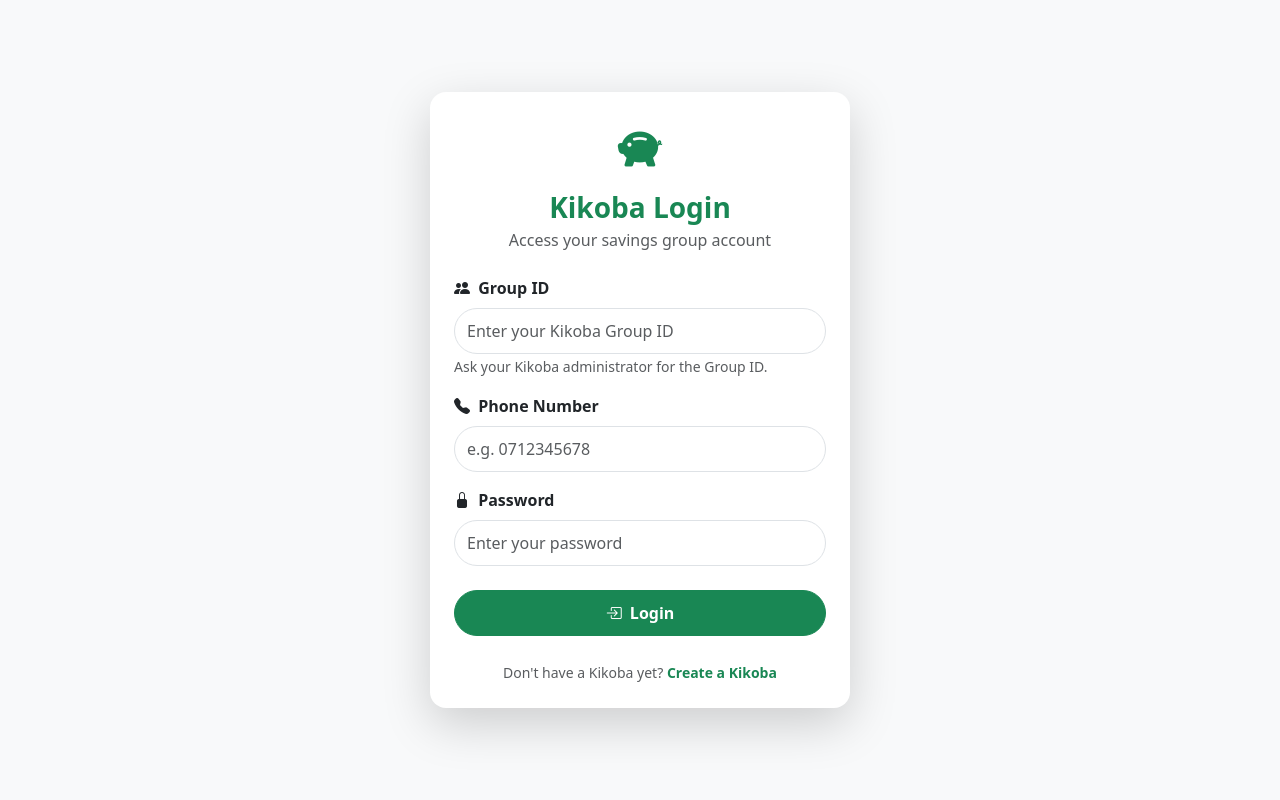
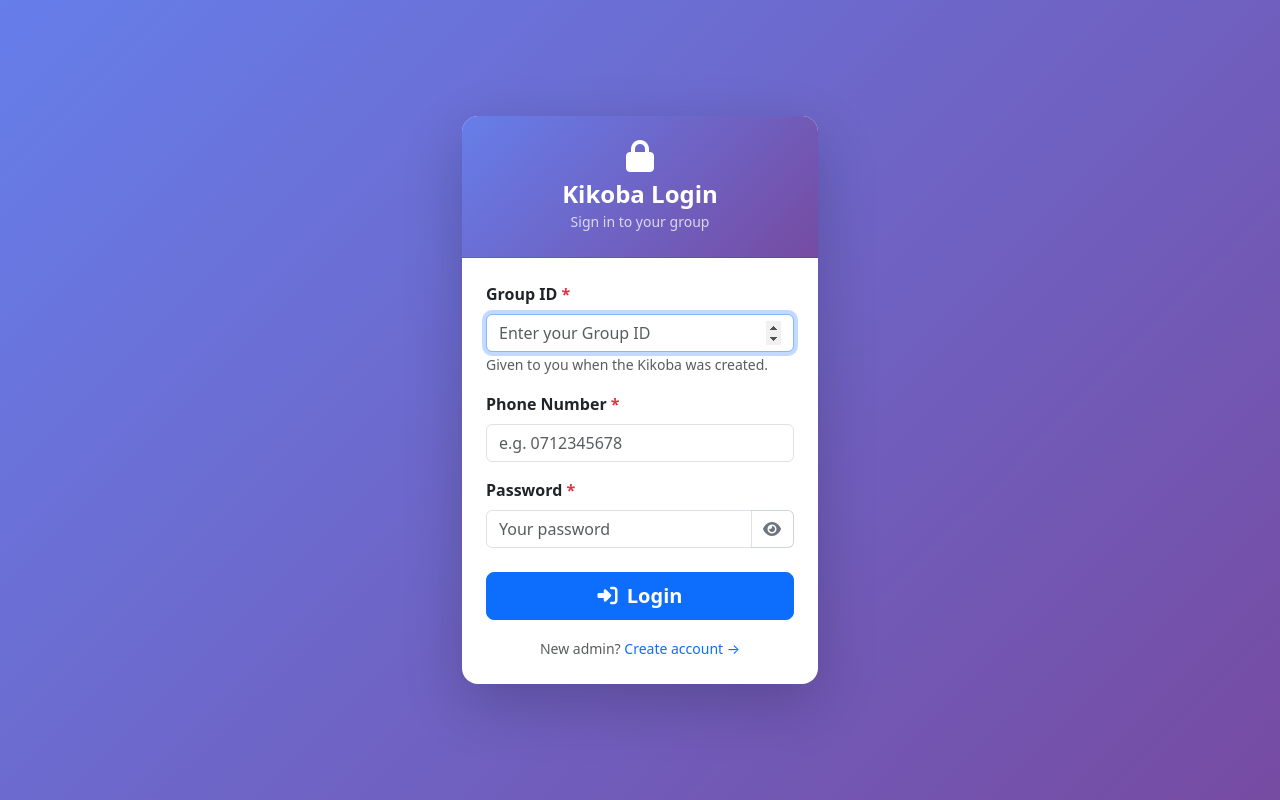
Before and after one commit to Tamari2306/kikoba-app, a Flask app: page /login in a window 1280 px wide. Run offline with Flask 3, Linux system fonts and the light colour scheme; some libraries are stand-ins or nearby versions.

Commit message:
sign up and login changes

```diff
--- a/backend/app.py
+++ b/backend/app.py
@@ -851,35 +851,42 @@ def signup():
     cursor = get_cursor(db)
 
     if request.method == "POST":
-        name = request.form.get("name")
-        email = request.form.get("email")
-        password = request.form.get("password")
-
-        if not name or not email or not password:
+        name     = (request.form.get("name")     or "").strip()
+        phone    = (request.form.get("phone")    or "").strip()
+        email    = (request.form.get("email")    or "").strip()
+        password = (request.form.get("password") or "").strip()
+
+        if not name or not phone or not email or not password:
             cursor.close()
             return render_template("signup.html", error="All fields are required")
 
-        cursor.execute(
-            "SELECT * FROM members WHERE email=%s AND is_system=1",
-            (email,)
-        )
-        existing = cursor.fetchone()
-
-        if existing:
+        if len(password) < 6:
+            cursor.close()
+            return render_template("signup.html", error="Password must be at least 6 characters")
+
+        cursor.execute("SELECT id FROM members WHERE email = %s", (email,))
+        if cursor.fetchone():
             cursor.close()
             return render_template("signup.html", error="Email already registered")
 
+        cursor.execute("SELECT id FROM members WHERE phone = %s", (phone,))
+        if cursor.fetchone():
+            cursor.close()
+            return render_template("signup.html", error="Phone number already registered")
+
         cursor.execute("""
-            INSERT INTO members (name, email, password, is_system, joined_date)
-            VALUES (%s, %s, %s, 1, CURRENT_DATE)
+            INSERT INTO members (name, phone, email, password, is_system, role, is_active, joined_date)
+            VALUES (%s, %s, %s, %s, 1, 'admin', 1, CURRENT_DATE)
             RETURNING id
-        """, (name, email, generate_password_hash(password)))
+        """, (name, phone, email, generate_password_hash(password)))
 
         new_admin_id = cursor.fetchone()["id"]
         db.commit()
 
-        session["user_id"] = new_admin_id
-        session["role"] = "admin"
+        session["user_id"]     = new_admin_id
+        session["member_id"]   = new_admin_id
+        session["role"]        = "admin"
+        session["member_name"] = name
         cursor.close()
         return redirect("/create-group")
 
--- a/backend/templates/login.html
+++ b/backend/templates/login.html
@@ -1,180 +1,82 @@
 <!DOCTYPE html>
 <html lang="en">
-
 <head>
     <meta charset="UTF-8">
-    <meta name="viewport" content="width=device-width, initial-scale=1.0">
-
-    <title>Kikoba Login</title>
-
-    <!-- Bootstrap CSS -->
-    <link
-        href="https://cdn.jsdelivr.net/npm/bootstrap@5.3.2/dist/css/bootstrap.min.css"
-        rel="stylesheet"
-    >
-
-    <!-- Bootstrap Icons -->
-    <link
-        rel="stylesheet"
-        href="https://cdn.jsdelivr.net/npm/bootstrap-icons@1.10.5/font/bootstrap-icons.css"
-    >
-
+    <title>Login - Kikoba Manager</title>
+    <meta name="viewport" content="width=device-width, initial-scale=1">
+    <link rel="stylesheet" href="https://cdn.jsdelivr.net/npm/bootstrap@5.3.0/dist/css/bootstrap.min.css">
+    <link rel="stylesheet" href="https://cdnjs.cloudflare.com/ajax/libs/font-awesome/6.4.0/css/all.min.css">
     <style>
-        body {
-            min-height: 100vh;
-        }
-
-        .login-card {
-            max-width: 420px;
-            width: 100%;
-        }
-
-        .login-icon {
-            font-size: 2.8rem;
-        }
-
-        .form-control {
-            min-height: 46px;
-        }
-
-        .login-btn {
-            min-height: 46px;
-        }
+        body { background: linear-gradient(135deg, #667eea 0%, #764ba2 100%); min-height: 100vh; display: flex; align-items: center; }
+        .card { border: none; border-radius: 16px; box-shadow: 0 20px 60px rgba(0,0,0,0.2); }
+        .card-header { background: linear-gradient(135deg, #667eea, #764ba2); border-radius: 16px 16px 0 0 !important; }
+        .toggle-pw { cursor: pointer; background: none; border: 1px solid #ced4da; border-left: none; color: #6c757d; }
     </style>
 </head>
-
-<body class="bg-light d-flex align-items-center justify-content-center p-3">
-
-<div class="card shadow-lg border-0 rounded-4 p-4 login-card">
-
-    <!-- Header -->
-    <div class="text-center mb-4">
-
-        <div class="mb-2">
-            <i class="bi bi-piggy-bank-fill text-success login-icon"></i>
+<body>
+<div class="container">
+    <div class="row justify-content-center">
+        <div class="col-md-5 col-lg-4">
+            <div class="card">
+                <div class="card-header text-center py-4">
+                    <i class="fas fa-lock fa-2x text-white mb-2"></i>
+                    <h4 class="text-white fw-bold mb-0">Kikoba Login</h4>
+                    <small class="text-white opacity-75">Sign in to your group</small>
                 </div>
-
-        <h3 class="fw-bold text-success mb-1">
-            Kikoba Login
-        </h3>
-
-        <p class="text-muted mb-0">
-            Access your savings group account
-        </p>
-
-    </div>
-
-
-    <!-- Error Message -->
+                <div class="card-body p-4">
                     {% if error %}
-        <div class="alert alert-danger text-center py-2">
-            <i class="bi bi-exclamation-circle me-1"></i>
-            {{ error }}
+                    <div class="alert alert-danger py-2">
+                        <i class="fas fa-exclamation-circle me-1"></i> {{ error }}
                     </div>
                     {% endif %}
 
-
-    <!-- Login Form -->
                     <form method="POST" action="/login">
-
-        <!-- Group ID -->
                         <div class="mb-3">
-
-            <label class="form-label fw-semibold">
-                <i class="bi bi-people-fill me-1"></i>
-                Group ID
-            </label>
-
-            <input
-                type="text"
-                name="group_code"
-                class="form-control rounded-pill"
-                placeholder="Enter your Kikoba Group ID"
-                required
-                autocomplete="organization"
-            >
-
-            <small class="text-muted">
-                Ask your Kikoba administrator for the Group ID.
-            </small>
-
+                            <label class="form-label fw-bold">Group ID <span class="text-danger">*</span></label>
+                            <input type="number" name="group_code" class="form-control"
+                                   placeholder="Enter your Group ID" required autofocus>
+                            <small class="text-muted">Given to you when the Kikoba was created.</small>
                         </div>
-
-
-        <!-- Phone Number -->
                         <div class="mb-3">
-
-            <label class="form-label fw-semibold">
-                <i class="bi bi-telephone-fill me-1"></i>
-                Phone Number
-            </label>
-
-            <input
-                type="text"
-                name="phone"
-                class="form-control rounded-pill"
-                placeholder="e.g. 0712345678"
-                required
-                autocomplete="tel"
-            >
-
+                            <label class="form-label fw-bold">Phone Number <span class="text-danger">*</span></label>
+                            <input type="text" name="phone" class="form-control" placeholder="e.g. 0712345678" required>
                         </div>
-
-
-        <!-- Password -->
                         <div class="mb-4">
-
-            <label class="form-label fw-semibold">
-                <i class="bi bi-lock-fill me-1"></i>
-                Password
-            </label>
-
-            <input
-                type="password"
-                name="password"
-                class="form-control rounded-pill"
-                placeholder="Enter your password"
-                required
-                autocomplete="current-password"
-            >
-
+                            <label class="form-label fw-bold">Password <span class="text-danger">*</span></label>
+                            <div class="input-group">
+                                <input type="password" name="password" id="pw" class="form-control" placeholder="Your password" required>
+                                <button class="toggle-pw btn" type="button" onclick="togglePw('pw','eyePw')">
+                                    <i class="fas fa-eye" id="eyePw"></i>
+                                </button>
                             </div>
-
-
-        <!-- Login Button -->
-        <button
-            type="submit"
-            class="btn btn-success w-100 rounded-pill fw-bold login-btn"
-        >
-            <i class="bi bi-box-arrow-in-right me-1"></i>
-            Login
+                        </div>
+                        <button type="submit" class="btn btn-primary w-100 fw-bold btn-lg">
+                            <i class="fas fa-sign-in-alt me-1"></i> Login
                         </button>
-
                     </form>
 
-
-    <!-- Create Kikoba -->
-    <div class="text-center mt-4">
-
-        <small class="text-muted">
-            Don't have a Kikoba yet?
-            <a
-                href="/signup"
-                class="text-success fw-semibold text-decoration-none"
-            >
-                Create a Kikoba
-            </a>
+                    <div class="text-center mt-3">
+                        <small class="text-muted">New admin?
+                            <a href="/signup" class="text-decoration-none">Create account →</a>
                         </small>
-
                     </div>
-
                 </div>
-
-
-<!-- Bootstrap JS -->
-<script
-    src="https://cdn.jsdelivr.net/npm/bootstrap@5.3.2/dist/js/bootstrap.bundle.min.js">
+            </div>
+        </div>
+    </div>
+</div>
+<script>
+function togglePw(inputId, iconId) {
+    const input = document.getElementById(inputId);
+    const icon  = document.getElementById(iconId);
+    if (input.type === 'password') {
+        input.type = 'text';
+        icon.classList.replace('fa-eye', 'fa-eye-slash');
+    } else {
+        input.type = 'password';
+        icon.classList.replace('fa-eye-slash', 'fa-eye');
+    }
+}
 </script>
-
 </body>
 </html>
```
Also changed, not shown: backend/templates/create_group.html (+44 -67 lines), backend/templates/member_login.html (+50 -17 lines), backend/templates/signup.html (+69 -63 lines). Lines whose indentation alone changed are shown as unchanged.
